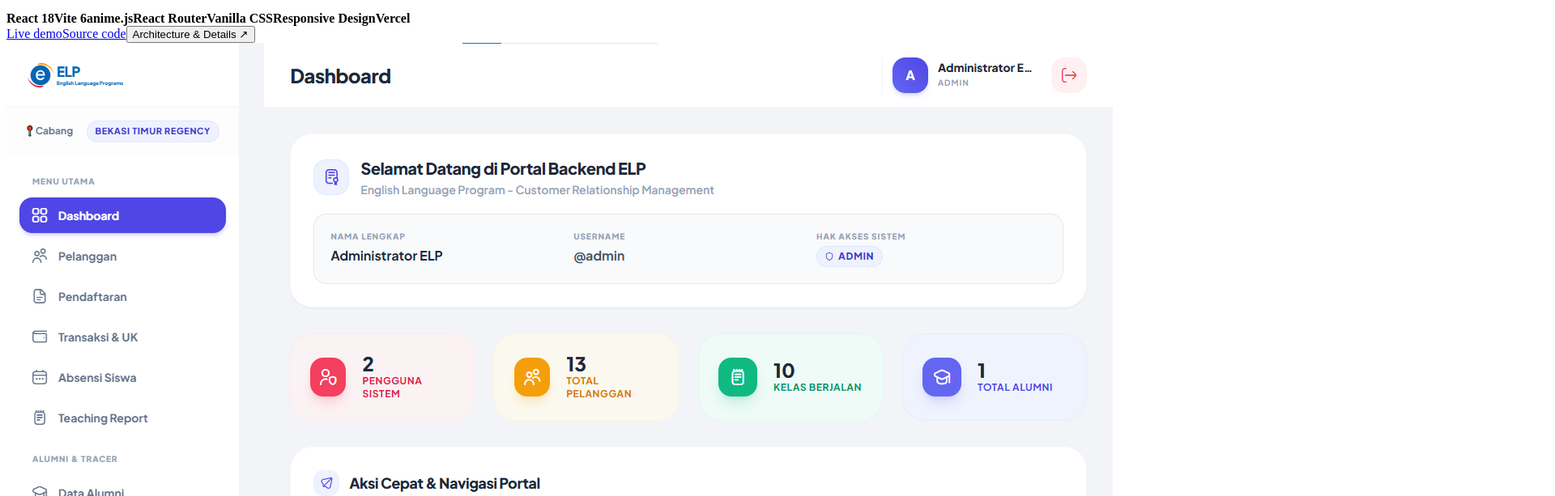
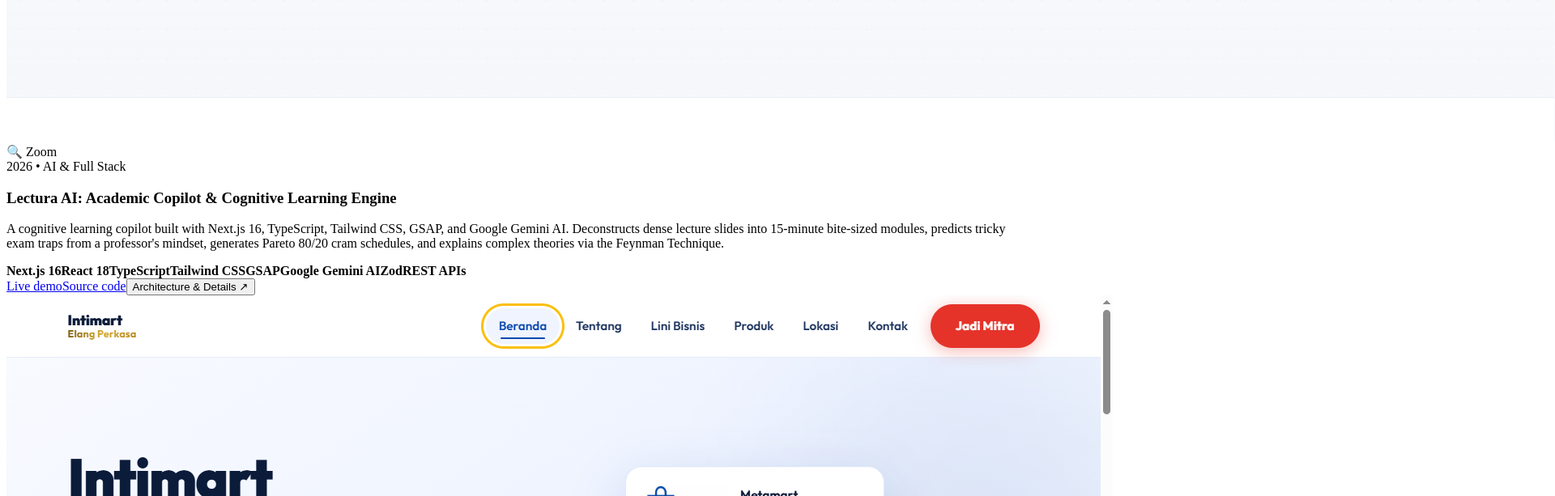
Before and after one commit to syubidin/portfolio-react, a React (Vite) app: page / in a window 1280 px wide. Shown: the part 3111-3724 px from the top of the page at 81% size, 1920 px wide, since content can reach past the window. Built offline with nearby package versions, Linux system fonts and the light colour scheme; the HTML template or start-up script is replaced by a standard one.

Commit message:
feat: add Lectura AI project to portfolio showcase

```diff
--- a/src/content.js
+++ b/src/content.js
@@ -54,6 +54,40 @@ const SITE = {
           "Zero deadlocks and zero balance underflow proven under 150 concurrent transfers",
           "Global mathematical invariant guarantee: total circulating balance strictly equals 0",
           "Automated reconciliation engine matching partner records with 4 distinct discrepancy states"
+        ]
+      }
+    },
+    {
+      year: "2026",
+      category: "AI & Full Stack",
+      title: "Lectura AI: Academic Copilot & Cognitive Learning Engine",
+      text: "A cognitive learning copilot built with Next.js 16, TypeScript, Tailwind CSS, GSAP, and Google Gemini AI. Deconstructs dense lecture slides into 15-minute bite-sized modules, predicts tricky exam traps from a professor's mindset, generates Pareto 80/20 cram schedules, and explains complex theories via the Feynman Technique.",
+      stack: ["Next.js 16", "React 18", "TypeScript", "Tailwind CSS", "GSAP", "Google Gemini AI", "Zod", "REST APIs"],
+      image: "assets/projects/lectura-ai.png",
+      demo: "https://lectura-ai.vercel.app",
+      repo: "https://github.com/syubidin/lectura-ai",
+      caseStudy: {
+        role: "Lead Full Stack & AI Prompt Architect",
+        timeline: "Nov 2026",
+        overview: "Lectura AI is a modern academic copilot and cognitive learning engine built to eliminate student cognitive overload, exam trap pitfalls, and late-night cram panics through evidence-based learning methodologies.",
+        challenges: [
+          "Parsing and structuring messy, unstructured, and diverse lecture notes without losing crucial academic semantics.",
+          "Preventing runtime crashes caused by upstream LLM rate limits, network timeouts, or sudden API failures during live demos.",
+          "Preventing cognitive overload through the UI: designing a minimalist, mobile-friendly interface with zero visual clutter.",
+          "Enforcing strict output data integrity and type safety across all 4 distinct learning instruments."
+        ],
+        solutions: [
+          "Architected Google Gemini 3 Flash REST integration with strict JSON MIME response enforcement and Zod runtime schema validation.",
+          "Engineered a resilient Graceful Fallback Mode providing curated high-yield academic outputs when offline or during API quota limits.",
+          "Formulated prompts grounded in cognitive science: Miller's Chunking Theory (15-min modules), Error-Driven Learning (exam trap prediction), and Pareto 80/20 time matrices.",
+          "Implemented the Academic App Color Palette (Chambray, Bermuda Gray, Pigeon Post, Ronchi, Zest) with Space Grotesk typography, lightweight GSAP transitions, and responsive Segmented Control navigation.",
+          "Built full Markdown (.md) export and clipboard synchronization for seamless workflows into Notion and Obsidian."
+        ],
+        highlights: [
+          "Sub-2s end-to-end response latency with edge route handlers and multi-model failover",
+          "100% strict TypeScript type coverage and zero client-side layout shifts",
+          "Graceful offline demo capability guaranteeing uninterrupted presentation reliability",
+          "Windows 1-click launcher automation (start-app.bat) for zero-friction client onboarding"
         ]
       }
     },
@@ -159,10 +193,10 @@ const SITE = {
   ],
 
   kit: {
-    "Front of house": ["HTML", "CSS", "JavaScript", "Bootstrap", "Tailwind", "React", "Flutter", "Responsive design", "SDLC"],
+    "Front of house": ["HTML", "CSS", "JavaScript", "TypeScript", "Bootstrap", "Tailwind", "React", "Next.js", "Flutter", "Responsive design", "SDLC"],
     "Back of house": ["Java 17", "Spring Boot 3", "PHP", "CodeIgniter", "Laravel", "Python", "C++", "Node.js basics"],
-    "Data and APIs": ["PostgreSQL", "MySQL", "Flyway", "Supabase", "Double-Entry Ledger", "Schema design", "REST APIs"],
-    "Workshop": ["Git", "Docker", "JaCoCo", "Postman", "Swagger / OpenAPI", "Figma", "Linux basics", "AI-assisted development"]
+    "Data and APIs": ["PostgreSQL", "MySQL", "Flyway", "Supabase", "Double-Entry Ledger", "Schema design", "REST APIs", "Google Gemini AI"],
+    "Workshop": ["Git", "Docker", "JaCoCo", "Postman", "Swagger / OpenAPI", "Figma", "Linux basics", "GSAP", "AI-assisted development"]
   },
 
   certs: [
```
Also changed, not shown: public/assets/projects/lectura-ai.png (added).
